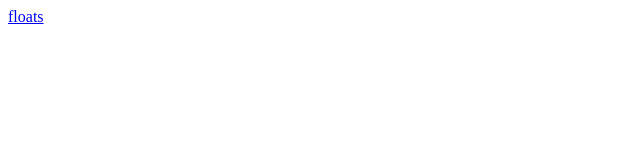
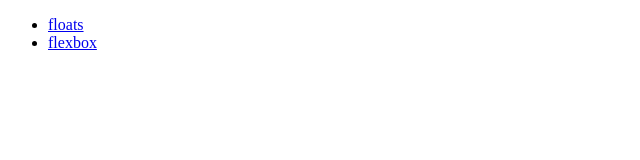
Before and after one commit to Hot-Drip/HTML, a plain HTML site: page index.html in a window 1280 px wide. Shown: the whole page, without its empty margins (0-640 px from the left). Drawn offline with Linux system fonts and the light colour scheme.

Commit message:
added flexbox

```diff
--- a/index.html
+++ b/index.html
@@ -8,7 +8,10 @@
 </head>
 
 <body>
-    <a href="coffee_connection_with_floats/index.html">floats</a>
+    <ul>
+        <li><a href="coffee_connection_with_floats/index.html">floats</a></li>
+        <li><a href="coffee_connection_with_flexbox/index.html">flexbox</a></li>
+    </ul>
 
 </body>
 
```
